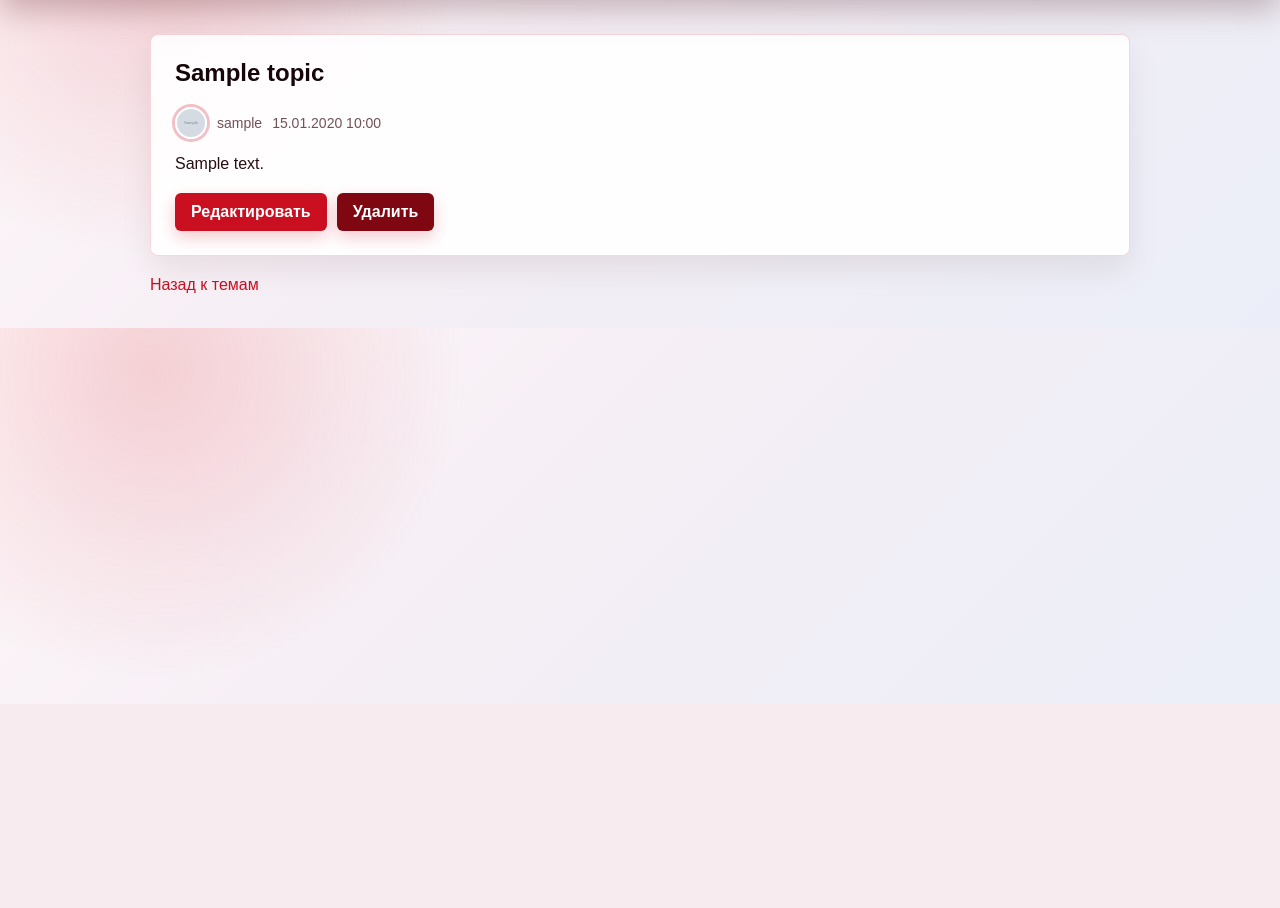
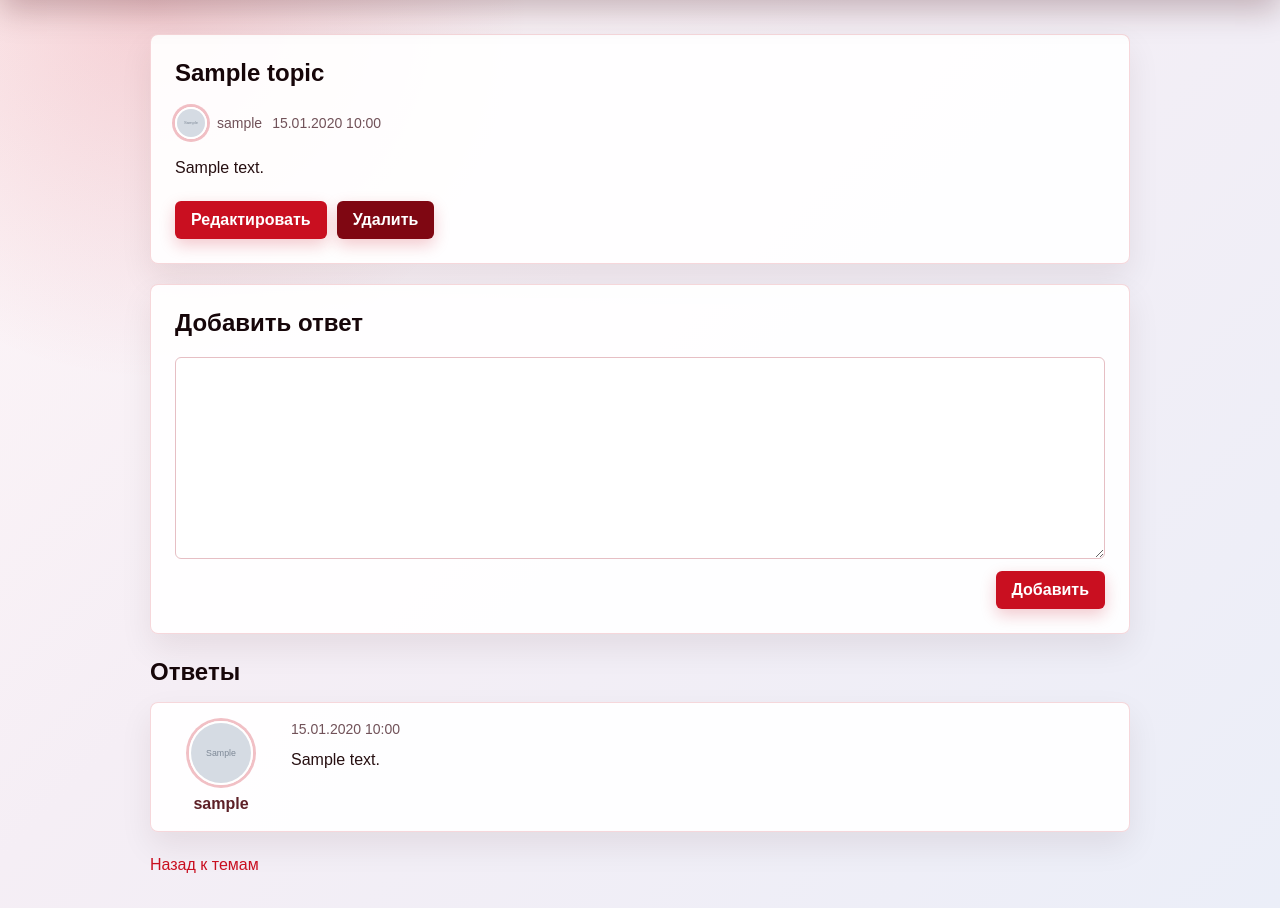
Before and after one commit to UralSultan/exam8, a Django app: page /topics/1/ in a window 1280 px wide. Shown: the part 96-1004 px from the top of the page. Before the commit the page ends 613 px from the top, so only its background shows below. Run offline with Django 5.2, Linux system fonts and the light colour scheme; a user stored in the database is signed in; tables that the repository leaves empty hold one stand-in row (values such as "Sample post"); grey boxes marked "Sample" are stand-in pictures.

Commit message:
Добавил отображение формы для ответа, а так же отображение блока с ответами.

```diff
--- a/discussions/urls.py
+++ b/discussions/urls.py
@@ -1,6 +1,7 @@
 from django.urls import path
 
-from discussions.views import TopicCreateView, TopicDeleteView, TopicDetailView, TopicListView, TopicUpdateView
+from discussions.views import (TopicCreateView, TopicDeleteView, TopicDetailView, TopicListView, TopicUpdateView,
+                               ReplyCreateView)
 
 app_name = 'discussions'
 
@@ -9,5 +10,6 @@ urlpatterns = [
     path('topics/create/', TopicCreateView.as_view(), name='topic_create'),
     path('topics/<int:pk>/', TopicDetailView.as_view(), name='topic_detail'),
     path('topics/<int:pk>/edit/', TopicUpdateView.as_view(), name='topic_update'),
-    path('topics/<int:pk>/delete/', TopicDeleteView.as_view(), name='topic_delete')
+    path('topics/<int:pk>/delete/', TopicDeleteView.as_view(), name='topic_delete'),
+    path('topics/<int:pk>/reply/', ReplyCreateView.as_view(), name='reply_create'),
 ]
--- a/static/css/style.css
+++ b/static/css/style.css
@@ -377,3 +377,90 @@ textarea {
 .button.danger:hover {
     background: #5f050d;
 }
+
+.reply-form-panel {
+    margin-bottom: 24px;
+}
+
+.reply-form {
+    display: grid;
+    gap: 12px;
+}
+
+.reply-form textarea {
+    min-height: 120px;
+}
+
+.reply-form-actions {
+    display: flex;
+    justify-content: flex-end;
+}
+
+.topic-detail p {
+    line-height: 1.65;
+    white-space: pre-wrap;
+}
+
+.replies {
+    display: grid;
+    gap: 16px;
+    margin: 24px 0;
+}
+
+.replies h2 {
+    margin-bottom: 0;
+}
+
+.reply {
+    display: grid;
+    grid-template-columns: 104px minmax(0, 1fr);
+    gap: 18px;
+    padding: 18px;
+    border: 1px solid rgba(201, 15, 32, 0.16);
+    border-radius: 8px;
+    background: rgba(255, 255, 255, 0.92);
+    box-shadow: 0 14px 32px rgba(56, 10, 17, 0.08);
+}
+
+.reply-author {
+    display: grid;
+    justify-items: center;
+    align-content: start;
+    gap: 10px;
+    color: #5d2027;
+    font-weight: 700;
+    text-align: center;
+}
+
+.reply-author .avatar {
+    width: 64px;
+    height: 64px;
+}
+
+.reply-body {
+    min-width: 0;
+}
+
+.reply-date {
+    margin-bottom: 10px;
+    color: #715259;
+    font-size: 14px;
+}
+
+.reply-body p {
+    margin: 0;
+    line-height: 1.6;
+    white-space: pre-wrap;
+}
+
+@media (max-width: 640px) {
+    .reply {
+        grid-template-columns: 1fr;
+    }
+
+    .reply-author {
+        grid-template-columns: auto 1fr;
+        justify-items: start;
+        text-align: left;
+    }
+}
--- a/templates/discussions/topic_detail.html
+++ b/templates/discussions/topic_detail.html
@@ -3,7 +3,7 @@
 {% block title %}{{ topic.title }}{% endblock %}
 
 {% block content %}
-<article class="panel">
+<article class="panel topic-detail">
     <h1>{{ topic.title }}</h1>
 
     <div class="topic-meta">
@@ -15,6 +15,7 @@
     </div>
 
     <p>{{ topic.text }}</p>
+
     {% if user == topic.author %}
         <div class="topic-actions">
             <a class="button" href="{% url 'discussions:topic_update' topic.pk %}">Редактировать</a>
@@ -23,5 +24,52 @@
     {% endif %}
 </article>
 
+{% if user.is_authenticated %}
+    <section class="panel reply-form-panel">
+        <h2>Добавить ответ</h2>
+
+        <form method="post" action="{% url 'discussions:reply_create' topic.pk %}" class="reply-form">
+            {% csrf_token %}
+
+            <div class="field">
+                {{ reply_form.text }}
+                {% for error in reply_form.text.errors %}
+                    <div class="error">{{ error }}</div>
+                {% endfor %}
+            </div>
+
+            <div class="reply-form-actions">
+                <button type="submit">Добавить</button>
+            </div>
+        </form>
+    </section>
+{% else %}
+    <section class="panel">
+        <p><a href="{% url 'accounts:login' %}">Войдите</a>, чтобы добавить ответ.</p>
+    </section>
+{% endif %}
+
+<section class="replies">
+    <h2>Ответы</h2>
+
+    {% for reply in topic.replies.all %}
+        <article class="reply">
+            <div class="reply-author">
+                {% if reply.author.avatar %}
+                    <img class="avatar" src="{{ reply.author.avatar.url }}" alt="{{ reply.author.username }}">
+                {% endif %}
+                <span>{{ reply.author.username }}</span>
+            </div>
+
+            <div class="reply-body">
+                <div class="reply-date">{{ reply.created_at|date:"d.m.Y H:i" }}</div>
+                <p>{{ reply.text }}</p>
+            </div>
+        </article>
+    {% empty %}
+        <div class="empty">Пока нет ответов.</div>
+    {% endfor %}
+</section>
+
 <a href="{% url 'discussions:topic_list' %}">Назад к темам</a>
 {% endblock %}
```
